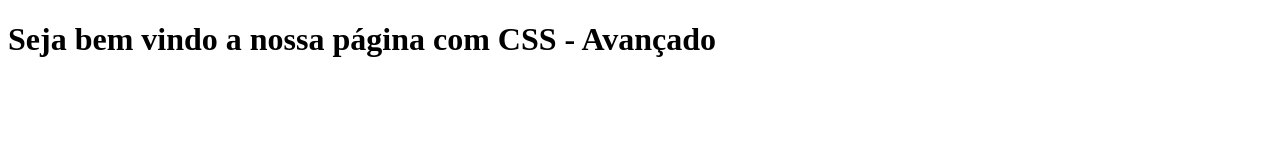
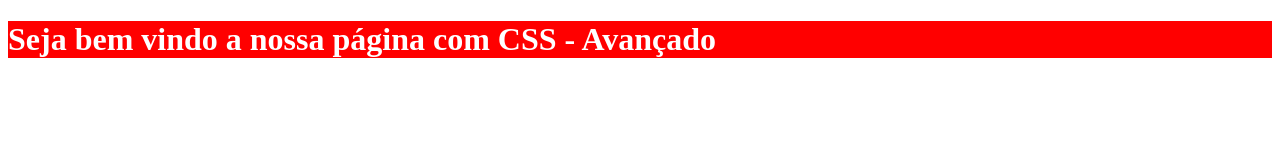
Before and after one commit to Silvio-Arem/aula-1-sass, a plain HTML site: page index.html in a window 1280 px wide. Drawn offline with Linux system fonts and the light colour scheme.

Commit message:
styling with scss

```diff
--- a/index.html
+++ b/index.html
@@ -8,10 +8,12 @@
     <title>Página com CSS - Avançado</title>
 
     <!-- Chamando a nossa biblioteca local -->
+    <link rel="stylesheet" href="styles.css">
 </head>
 
 <body>
-    <h1>Seja bem vindo a nossa página com CSS - Avançado</h1>
+
+    <h1 class="container">Seja bem vindo a nossa página com CSS - Avançado</h1>
 
 </body>
 
--- a/styles.scss
+++ b/styles.scss
@@ -1,5 +1,10 @@
 $vermelho: red;
+$branco: white;
 
 .container{
     background-color: $vermelho;
 }
+
+h1 {
+    color: $branco;
+}
```
Also changed, not shown: styles.css, 1 other file.
